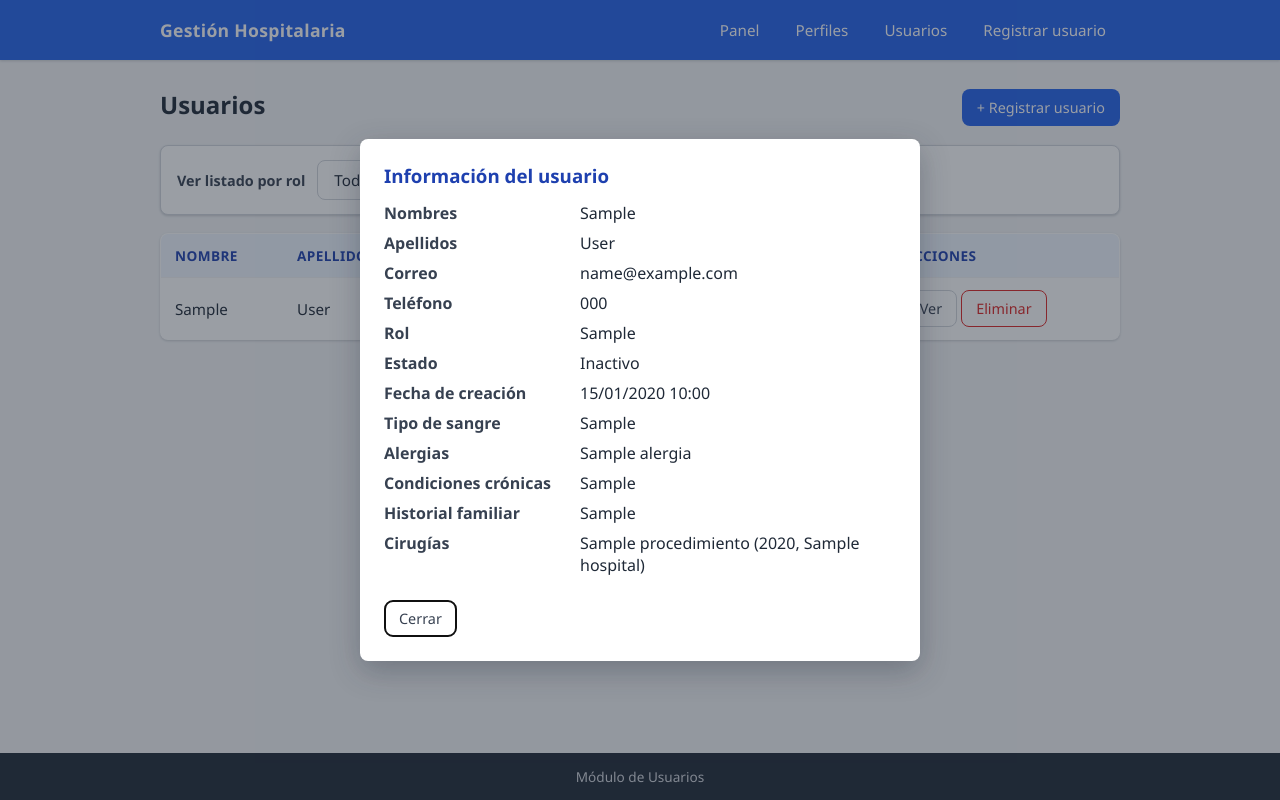
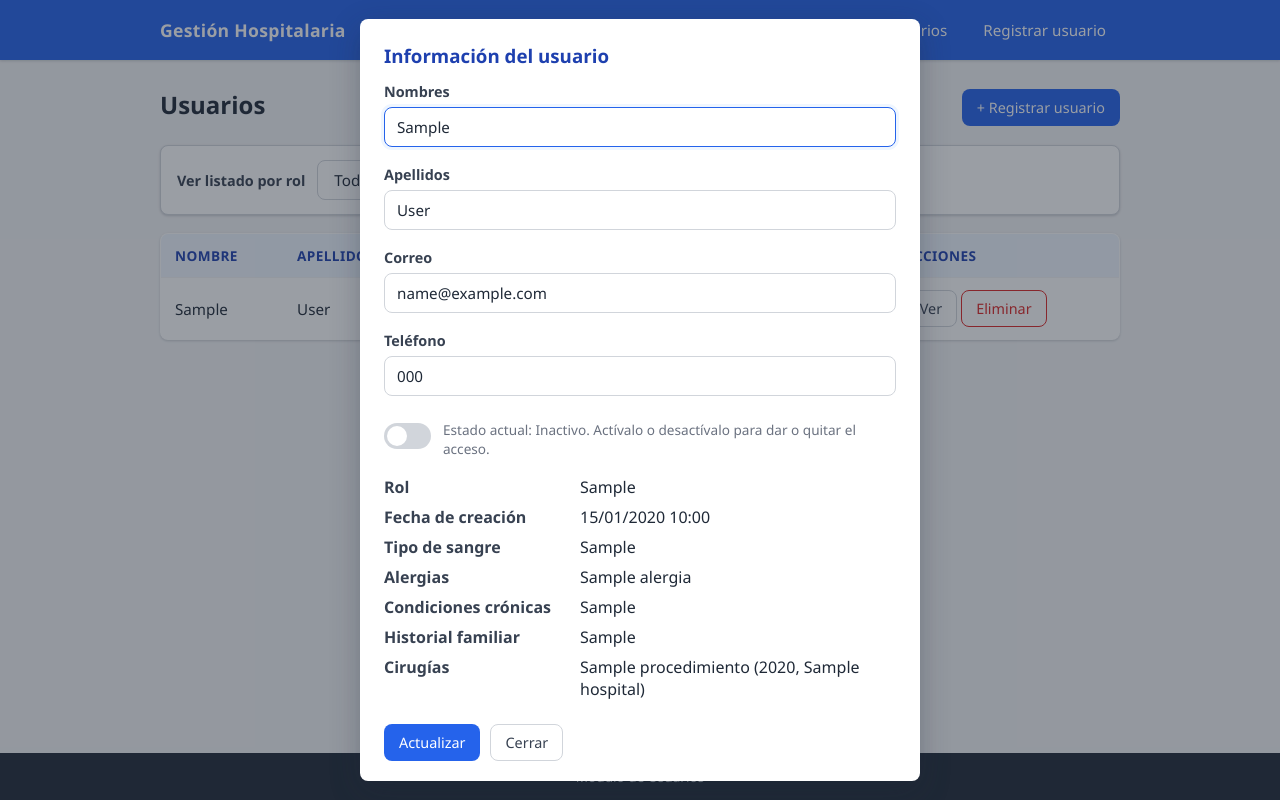
Before and after one commit to Santiago-L10/proyecto_mongo, a Django app: template gestion_hospital/usuarios/templates/usuarios/usuarios/lista.html in a window 1280 px wide, after a click on "Ver". Run offline with Django 5.2, Linux system fonts and the light colour scheme; the template is opened without the code that fills it: most values are stand-ins (such as "Sample title", 1, 10 or a date in 2020); parts of the project's set-up code (start-up, migrations or seed data) failed here and were passed over.

Commit message:
SIZE: M | FEAT: Actualizar datos de los usuarios con su flujo correspondiente

```diff
--- a/gestion_hospital/usuarios/static/usuarios/panel.css
+++ b/gestion_hospital/usuarios/static/usuarios/panel.css
@@ -510,3 +510,78 @@ code {
   margin: 0;
   color: var(--gris-900);
 }
+
+/* Interruptor de estado ---------------------------------------------------- */
+
+.campo--estado {
+  display: flex;
+  align-items: center;
+  gap: 12px;
+}
+
+.campo--estado .switch {
+  display: inline-block;
+  position: relative;
+  width: 48px;
+  height: 26px;
+  margin: 0;
+  cursor: pointer;
+}
+
+.campo--estado .switch input {
+  opacity: 0;
+  width: 0;
+  height: 0;
+}
+
+.switch__slider {
+  position: absolute;
+  top: 0;
+  left: 0;
+  right: 0;
+  bottom: 0;
+  background: var(--gris-300);
+  border-radius: 999px;
+  transition: background 0.15s ease;
+}
+
+.switch__slider::before {
+  content: "";
+  position: absolute;
+  height: 20px;
+  width: 20px;
+  left: 3px;
+  bottom: 3px;
+  background: var(--blanco);
+  border-radius: 50%;
+  transition: transform 0.15s ease;
+}
+
+.campo--estado .switch input:checked + .switch__slider {
+  background: var(--azul);
+}
+
+.campo--estado .switch input:checked + .switch__slider::before {
+  transform: translateX(22px);
+}
+
+/* Inputs dentro del modal -------------------------------------------------- */
+
+.modal input[type="text"],
+.modal input[type="email"] {
+  width: 100%;
+  padding: 9px 12px;
+  border: 1px solid var(--gris-300);
+  border-radius: var(--radio);
+  font-family: inherit;
+  font-size: 0.95rem;
+  color: var(--gris-900);
+  background: var(--blanco);
+}
+
+.modal input[type="text"]:focus,
+.modal input[type="email"]:focus {
+  outline: none;
+  border-color: var(--azul);
+  box-shadow: 0 0 0 3px var(--azul-claro);
+}
--- a/gestion_hospital/usuarios/templates/usuarios/usuarios/lista.html
+++ b/gestion_hospital/usuarios/templates/usuarios/usuarios/lista.html
@@ -57,13 +57,38 @@
 {% for item in usuarios %}
 <dialog id="info-{{ item.user.id }}" class="modal">
   <h3>Información del usuario</h3>
+
+  <form method="post" id="editar-{{ item.user.id }}" action="{% url 'usuarios:usuario_editar' item.user.id %}">
+    {% csrf_token %}
+    <input type="hidden" name="rol" value="{{ rol_sel }}">
+
+    <div class="campo">
+      <label>Nombres</label>
+      <input type="text" name="first_name" value="{{ item.user.first_name }}" required>
+    </div>
+    <div class="campo">
+      <label>Apellidos</label>
+      <input type="text" name="last_name" value="{{ item.user.last_name }}" required>
+    </div>
+    <div class="campo">
+      <label>Correo</label>
+      <input type="email" name="email" value="{{ item.user.email }}" required>
+    </div>
+    <div class="campo">
+      <label>Teléfono</label>
+      <input type="text" name="telefono" value="{{ item.user.telefono }}">
+    </div>
+
+    <div class="campo campo--estado">
+      <label class="switch">
+        <input type="checkbox" name="activo" {% if item.user.activo == "SI" %}checked{% endif %}>
+        <span class="switch__slider"></span>
+      </label>
+      <span class="ayuda">Estado actual: {% if item.user.activo == "SI" %}Activo{% else %}Inactivo{% endif %}. Actívalo o desactívalo para dar o quitar el acceso.</span>
+    </div>
+
     <dl class="detalle">
-    <dt>Nombres</dt><dd>{{ item.user.first_name }}</dd>
-    <dt>Apellidos</dt><dd>{{ item.user.last_name }}</dd>
-    <dt>Correo</dt><dd>{{ item.user.email }}</dd>
-    <dt>Teléfono</dt><dd>{{ item.user.telefono|default:"—" }}</dd>
       <dt>Rol</dt><dd>{{ item.rol_display }}</dd>
-    <dt>Estado</dt><dd>{% if item.user.activo == "SI" %}Activo{% else %}Inactivo{% endif %}</dd>
       <dt>Fecha de creación</dt><dd>{{ item.user.fecha_creacion|date:"d/m/Y H:i" }}</dd>
       {% if item.user.datos_profesionales %}
         <dt>Especialidad</dt><dd>{{ item.user.datos_profesionales.especialidad|default:"—" }}</dd>
@@ -84,9 +109,21 @@
         </dd>
       {% endif %}
     </dl>
-  <form method="dialog" class="acciones-formulario">
-    <button class="boton boton--secundario">Cerrar</button>
   </form>
+
+  <div class="acciones-formulario">
+    <button type="button" class="boton boton--primario" onclick="document.getElementById('upd-{{ item.user.id }}').showModal()">Actualizar</button>
+    <button type="button" class="boton boton--secundario" onclick="this.closest('dialog').close()">Cerrar</button>
+  </div>
+</dialog>
+
+<dialog id="upd-{{ item.user.id }}" class="modal">
+  <h3>Confirmar actualización</h3>
+  <p>¿Seguro que deseas actualizar la información de <strong>{{ item.user.first_name }} {{ item.user.last_name }}</strong>?</p>
+  <div class="acciones-formulario">
+    <button type="submit" form="editar-{{ item.user.id }}" class="boton boton--primario">Sí, actualizar</button>
+    <button type="button" class="boton boton--secundario" onclick="this.closest('dialog').close()">Cancelar</button>
+  </div>
 </dialog>
 
 <dialog id="del-{{ item.user.id }}" class="modal">
--- a/gestion_hospital/usuarios/urls.py
+++ b/gestion_hospital/usuarios/urls.py
@@ -18,6 +18,11 @@ urlpatterns = [
         name="usuario_crear_datos",
     ),
     path(
+        "usuarios/<str:usuario_id>/editar/",
+        views.usuario_editar,
+        name="usuario_editar",
+    ),
+    path(
         "usuarios/<str:usuario_id>/eliminar/",
         views.usuario_eliminar,
         name="usuario_eliminar",
```
Also changed, not shown: gestion_hospital/usuarios/forms.py (+37 -2 lines), gestion_hospital/usuarios/views.py (+17 -1 lines). Lines whose indentation alone changed are shown as unchanged.
